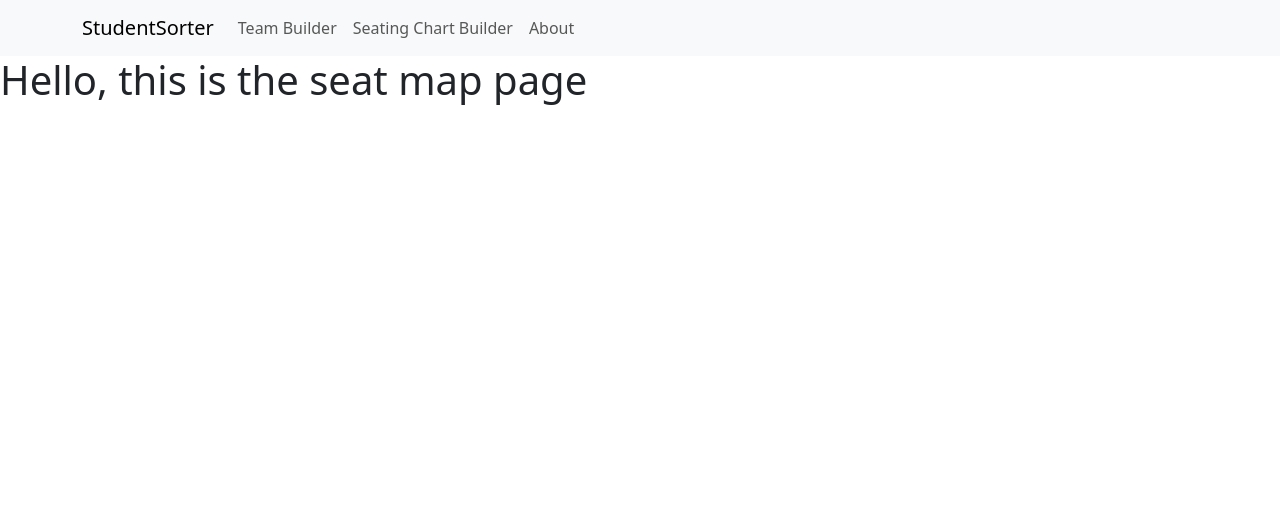
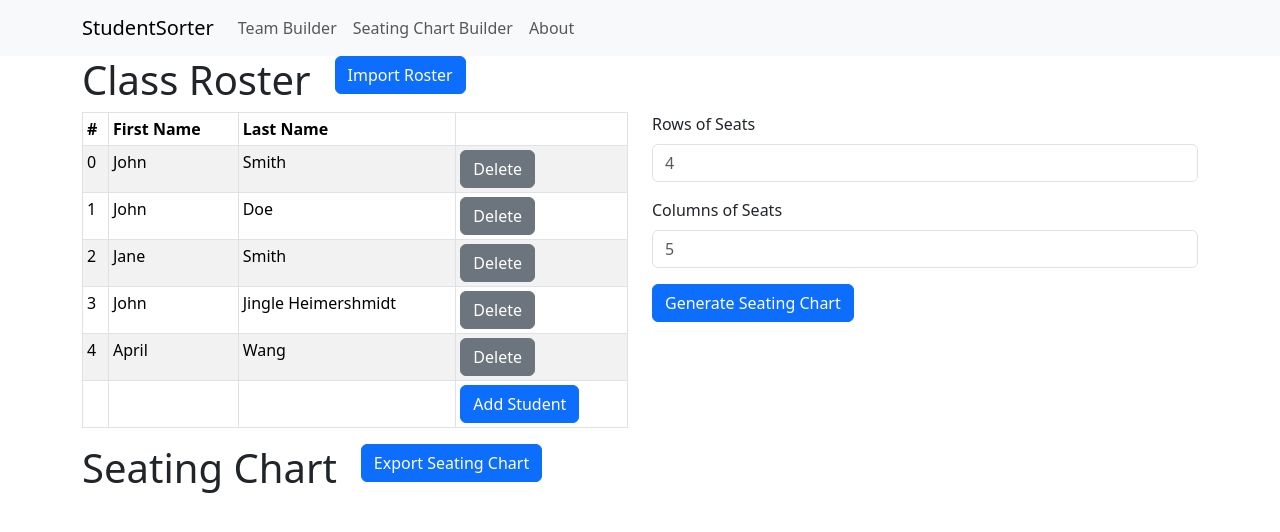
Before and after one commit to xiaolongbytes/StudentSorter, a Next.js app: page /seating in a window 1280 px wide. Shown: the top 532 px of the page. Built offline with nearby package versions, Linux system fonts and the light colour scheme.

Commit message:
Started Seating Chat Builder and updated Roster Table Formatting

```diff
--- a/src/common/components/ClassRoster.tsx
+++ b/src/common/components/ClassRoster.tsx
@@ -1,4 +1,5 @@
 import { FunctionComponent } from 'react';
+import Button from 'react-bootstrap/Button';
 import Table from 'react-bootstrap/Table';
 import Student, { StudentData } from './Student';
 
@@ -17,13 +18,22 @@ const ClassRoster: FunctionComponent<{
             </thead>
             <tbody>
                 {students.map((student, index) => (
-                    <Student key={index}
+                    <Student
+                        key={index}
                         student={student}
                         onDelete={(id: number) => {
                             console.log('We should delete student', id);
                         }}
                     />
                 ))}
+                <tr>
+                    <td></td>
+                    <td></td>
+                    <td></td>
+                    <td>
+                        <Button variant="primary">Add Student</Button>
+                    </td>
+                </tr>
             </tbody>
         </Table>
     );
--- a/src/common/components/Student.tsx
+++ b/src/common/components/Student.tsx
@@ -18,7 +18,10 @@ const Student: FunctionComponent<{
             <td>{student.first}</td>
             <td>{student.last}</td>
             <td>
-                <Button onClick={() => onDelete(student.id)} variant="primary">
+                <Button
+                    onClick={() => onDelete(student.id)}
+                    variant="secondary"
+                >
                     Delete
                 </Button>
             </td>
--- /dev/null
+++ b/src/components/SeatBuilder/SeatUserInput.tsx
@@ -0,0 +1,21 @@
+import Button from 'react-bootstrap/Button';
+import Form from 'react-bootstrap/Form';
+
+const SeatsUserInput = () => {
+    return (
+        <Form>
+            <Form.Group className="mb-3" controlId="SeatRows">
+                <Form.Label>Rows of Seats</Form.Label>
+                <Form.Control placeholder="4" />
+            </Form.Group>
+
+            <Form.Group className="mb-3" controlId="SeatColumns">
+                <Form.Label>Columns of Seats</Form.Label>
+                <Form.Control placeholder="5" />
+            </Form.Group>
+            <Button>Generate Seating Chart</Button>
+        </Form>
+    );
+};
+
+export default SeatsUserInput;
--- /dev/null
+++ b/src/components/SeatBuilder/index.tsx
@@ -0,0 +1,74 @@
+import RosterTable from '@/common/components/ClassRoster';
+import { StudentData } from '@/common/components/Student';
+import Button from 'react-bootstrap/Button';
+import Col from 'react-bootstrap/Col';
+import Container from 'react-bootstrap/Container';
+import Row from 'react-bootstrap/Row';
+import SeatsUserInput from './SeatUserInput';
+
+// Fake data for rendering, delete when real data is ready
+export const students: StudentData[] = [
+    {
+        id: 0,
+        first: 'John',
+        last: 'Smith',
+        groupID: 1,
+    },
+    {
+        id: 1,
+        first: 'John',
+        last: 'Doe',
+        groupID: 1,
+    },
+    {
+        id: 2,
+        first: 'Jane',
+        last: 'Smith',
+        groupID: 1,
+    },
+    {
+        id: 3,
+        first: 'John',
+        last: 'Jingle Heimershmidt',
+        groupID: 1,
+    },
+    {
+        id: 4,
+        first: 'April',
+        last: 'Wang',
+        groupID: 1,
+    },
+];
+
+const SeatBuilder = () => {
+    return (
+        <Container>
+            <Row>
+                <Col md="auto">
+                    <h1>Class Roster</h1>
+                </Col>
+                <Col md="auto">
+                    <Button variant="primary">Import Roster</Button>
+                </Col>
+            </Row>
+            <Row>
+                <Col>
+                    <RosterTable students={students} />
+                </Col>
+                <Col>
+                    <SeatsUserInput />
+                </Col>
+            </Row>
+            <Row>
+                <Col md="auto">
+                    <h1>Seating Chart</h1>
+                </Col>
+                <Col md="auto">
+                    <Button variant="primary">Export Seating Chart</Button>
+                </Col>
+            </Row>
+        </Container>
+    );
+};
+
+export default SeatBuilder;
--- a/src/components/TeamBuilder/TeamsUserInput.tsx
+++ b/src/components/TeamBuilder/TeamsUserInput.tsx
@@ -4,7 +4,7 @@ import Form from 'react-bootstrap/Form';
 const TeamsUserInput = () => {
     return (
         <Form>
-            <Form.Group>
+            <Form.Group className="mb-3" controlId="StudentsPerTeam">
                 <Form.Label>Minimum Students per Team</Form.Label>
                 <Form.Control placeholder="4" />
             </Form.Group>
--- a/src/pages/seating.tsx
+++ b/src/pages/seating.tsx
@@ -1,3 +1 @@
-export default () => {
-    return <h1>Hello, this is the seat map page</h1>;
-};
+export { default } from '@/components/SeatBuilder';
```
